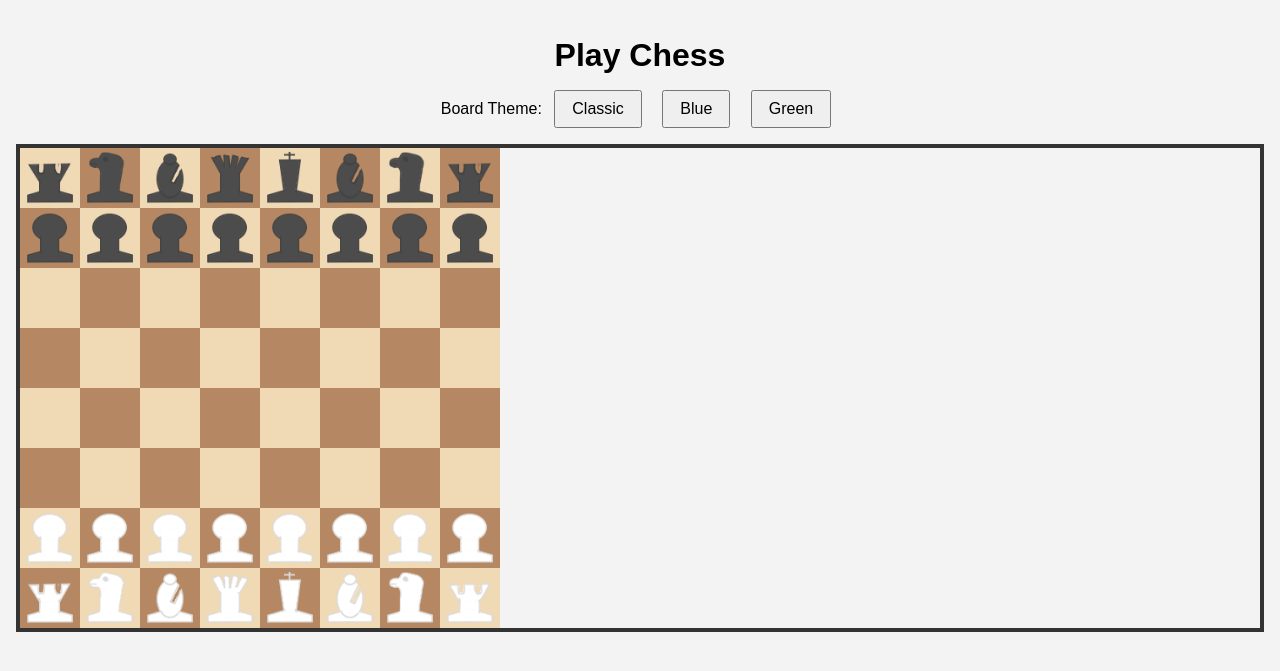
After one commit to cadenweigel/IdiotChess, a Flask app: page /play in a window 1280 px wide. The commit adds this page. Shown: the top 671 px of the page. Run offline with Flask 3, Linux system fonts and the light colour scheme.

Commit message:
added board display on website

```diff
--- a/app/api.py
+++ b/app/api.py
@@ -0,0 +1,24 @@
+from flask import Blueprint, jsonify, current_app, render_template
+
+api = Blueprint("api", __name__)
+
+@api.route("/")
+def index():
+    return render_template("index.html")
+
+@api.route("/play")
+def play():
+    return render_template("play.html")
+
+@api.route("/api/board", methods=["GET"])
+def get_board_state():
+    board = current_app.config["board"]
+    board_state = []
+
+    for row in board.grid:
+        row_data = []
+        for piece in row:
+            row_data.append(piece.symbol() if piece else None)
+        board_state.append(row_data)
+
+    return jsonify({"board": board_state})
--- /dev/null
+++ b/app/static/css/play.css
@@ -0,0 +1,83 @@
+body {
+    font-family: Arial, sans-serif;
+    text-align: center;
+    background-color: #f3f3f3;
+    margin: 0;
+    padding: 1rem;
+  }
+
+  h1 {
+    margin-bottom: 1rem;
+  }
+
+  #theme-selector {
+    margin-bottom: 1rem;
+  }
+
+  button {
+    margin: 0 0.5rem;
+    padding: 0.5rem 1rem;
+    font-size: 1rem;
+    cursor: pointer;
+  }
+
+  /* Board layout */
+  .board {
+    display: grid;
+    grid-template-columns: repeat(8, 60px);
+    grid-template-rows: repeat(8, 60px);
+    margin: 0 auto;
+    border: 4px solid #333;
+  }
+
+  /* Square base style */
+  .square {
+    width: 60px;
+    height: 60px;
+    display: flex;
+    align-items: center;
+    justify-content: center;
+  }
+
+  /* Piece image */
+  .square img {
+    width: 90%;
+    height: 90%;
+    object-fit: contain;
+    pointer-events: none;
+  }
+
+  /* Classic theme */
+  .board.classic .light {
+    background-color: #f0d9b5;
+  }
+  .board.classic .dark {
+    background-color: #b58863;
+  }
+
+  /* Blue theme */
+  .board.blue .light {
+    background-color: #dfefff;
+  }
+  .board.blue .dark {
+    background-color: #547aa5;
+  }
+
+  /* Green theme */
+  .board.green .light {
+    background-color: #e0f8d0;
+  }
+  .board.green .dark {
+    background-color: #689d6a;
+  }
+
+  /* Highlighting (optional for selected pieces/moves) */
+  .square.selected {
+    outline: 3px solid gold;
+  }
+
+  #message {
+    margin-top: 1rem;
+    font-weight: bold;
+    color: #444;
+  }
--- /dev/null
+++ b/app/static/js/play.js
@@ -0,0 +1,58 @@
+const boardEl = document.getElementById("board");
+const pieceBasePath = "/static/images/classic_pieces/";
+
+const pieceImageMap = {
+  'P': 'white_pawn.png',
+  'R': 'white_rook.png',
+  'N': 'white_knight.png',
+  'B': 'white_bishop.png',
+  'Q': 'white_queen.png',
+  'K': 'white_king.png',
+  'p': 'black_pawn.png',
+  'r': 'black_rook.png',
+  'n': 'black_knight.png',
+  'b': 'black_bishop.png',
+  'q': 'black_queen.png',
+  'k': 'black_king.png',
+};
+
+// Load board state from backend
+async function loadBoard() {
+  const response = await fetch("/api/board");
+  const data = await response.json();
+  renderBoard(data.board);
+}
+
+// Render the 8x8 board
+function renderBoard(board) {
+  boardEl.innerHTML = ""; // Clear previous board
+  for (let row = 0; row < 8; row++) {
+    for (let col = 0; col < 8; col++) {
+      const square = document.createElement("div");
+      square.classList.add("square");
+
+      // Add light/dark class
+      if ((row + col) % 2 === 0) {
+        square.classList.add("light");
+      } else {
+        square.classList.add("dark");
+      }
+
+      const piece = board[row][col];
+      if (piece) {
+        const img = document.createElement("img");
+        const filename = pieceImageMap[piece];
+        img.src = pieceBasePath + filename;
+        img.alt = piece;
+        square.appendChild(img);
+      }
+
+      square.dataset.row = row;
+      square.dataset.col = col;
+      boardEl.appendChild(square);
+    }
+  }
+}
+
+// Initial load
+loadBoard();
--- /dev/null
+++ b/app/templates/play.html
@@ -0,0 +1,35 @@
+<!DOCTYPE html>
+<html lang="en">
+<head>
+  <meta charset="UTF-8" />
+  <meta name="viewport" content="width=device-width, initial-scale=1.0"/>
+  <title>Chess Game</title>
+  <link rel="stylesheet" href="{{ url_for('static', filename='css/play.css') }}">
+</head>
+<body>
+  <h1>Play Chess</h1>
+
+  <!-- Theme Selector -->
+  <div id="theme-selector">
+    <label>Board Theme:</label>
+    <button onclick="setTheme('classic')">Classic</button>
+    <button onclick="setTheme('blue')">Blue</button>
+    <button onclick="setTheme('green')">Green</button>
+  </div>
+
+  <!-- Chessboard Container -->
+  <div id="board" class="board classic"></div>
+
+  <!-- Message Box -->
+  <div id="message"></div>
+
+  <!-- JS -->
+  <script>
+    function setTheme(theme) {
+      const board = document.getElementById('board');
+      board.className = 'board ' + theme;
+    }
+  </script>
+  <script src="{{ url_for('static', filename='js/play.js') }}"></script>
+</body>
+</html>
```
Also changed, not shown: app/__init__.py (+10 -4 lines), app/static/css/index.css (added, +44 -0 lines), app/templates/index.html (+8 -5 lines), app/static/images/classic_pieces/black_bishop.png (renamed from images/classic_pieces/black_bishop.png), app/static/images/classic_pieces/black_king.png (renamed from images/classic_pieces/black_king.png), app/static/images/classic_pieces/black_knight.png (renamed from images/classic_pieces/black_knight.png), app/static/images/classic_pieces/black_pawn.png (renamed from images/classic_pieces/black_pawn.png), app/static/images/classic_pieces/black_queen.png (renamed from images/classic_pieces/black_queen.png), app/static/images/classic_pieces/black_rook.png (renamed from images/classic_pieces/black_rook.png), app/static/images/classic_pieces/white_base.png (renamed from images/classic_pieces/white_base.png), app/static/images/classic_pieces/white_bishop.png (renamed from images/classic_pieces/white_bishop.png), app/static/images/classic_pieces/white_king.png (renamed from images/classic_pieces/white_king.png), app/static/images/classic_pieces/white_knight.png (renamed from images/classic_pieces/white_knight.png), app/static/images/classic_pieces/white_pawn.png (renamed from images/classic_pieces/white_pawn.png), 2 more files.
